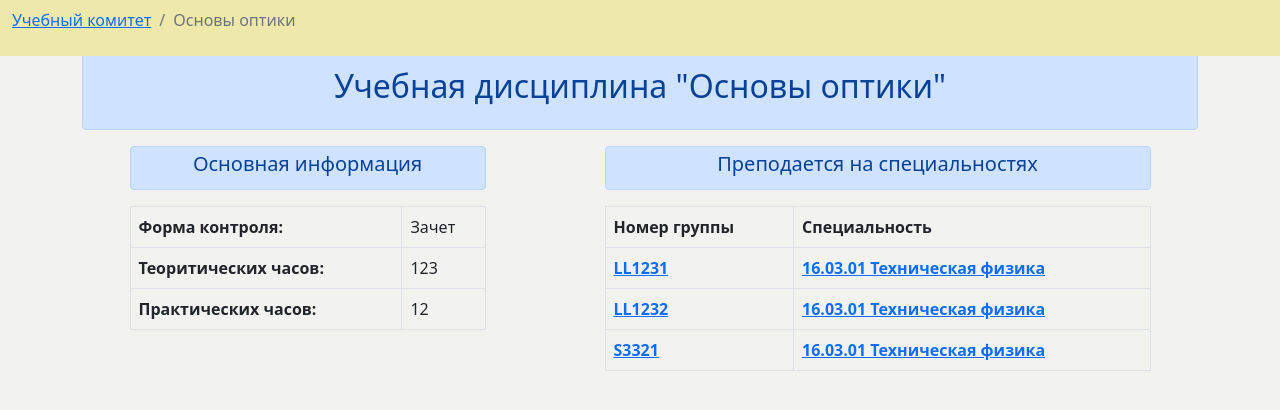
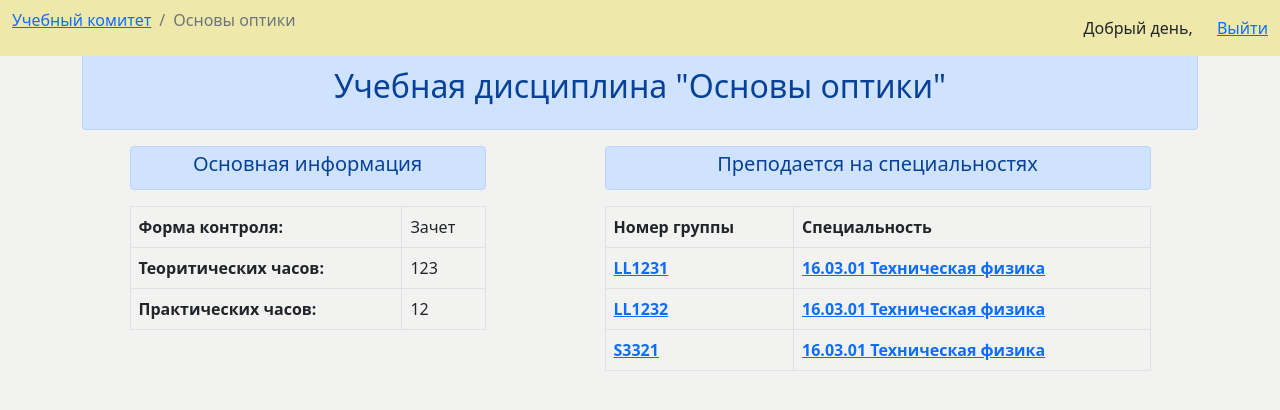
Before and after one commit to Neutrino88/StudyCommittee, a Django app: page /discipline/1/ in a window 1280 px wide. Shown: the top 410 px of the page. Run offline with Django 4.2, Linux system fonts and the light colour scheme; a user stored in the database is signed in; data comes from the database, SQL or seed files in the repository.

Commit message:
Add login/logout buttons to navbar

```diff
--- a/mysite/templates/base_template.html
+++ b/mysite/templates/base_template.html
@@ -20,6 +20,20 @@
         <nav class="navbar navbar-light fixed-top" style="background-color: #EEE8AA">
             <div class="container-fluid">
                 {% block navbar %}{% endblock %}
+
+                <div align="right">
+                    {% if user.is_authenticated %}
+                        Добрый день, {{ user.first_name }}
+
+                        <span style="margin-left: 20px">
+                            <a href="/accounts/logout/">Выйти</a>
+                        </span>
+                    {% else %}
+                        <span style="margin-left: 20px">
+                            <a href="/accounts/login/">Войти</a>
+                        </span>
+                    {% endif %}
+                </div>
             </div>
         </nav>
 
```
